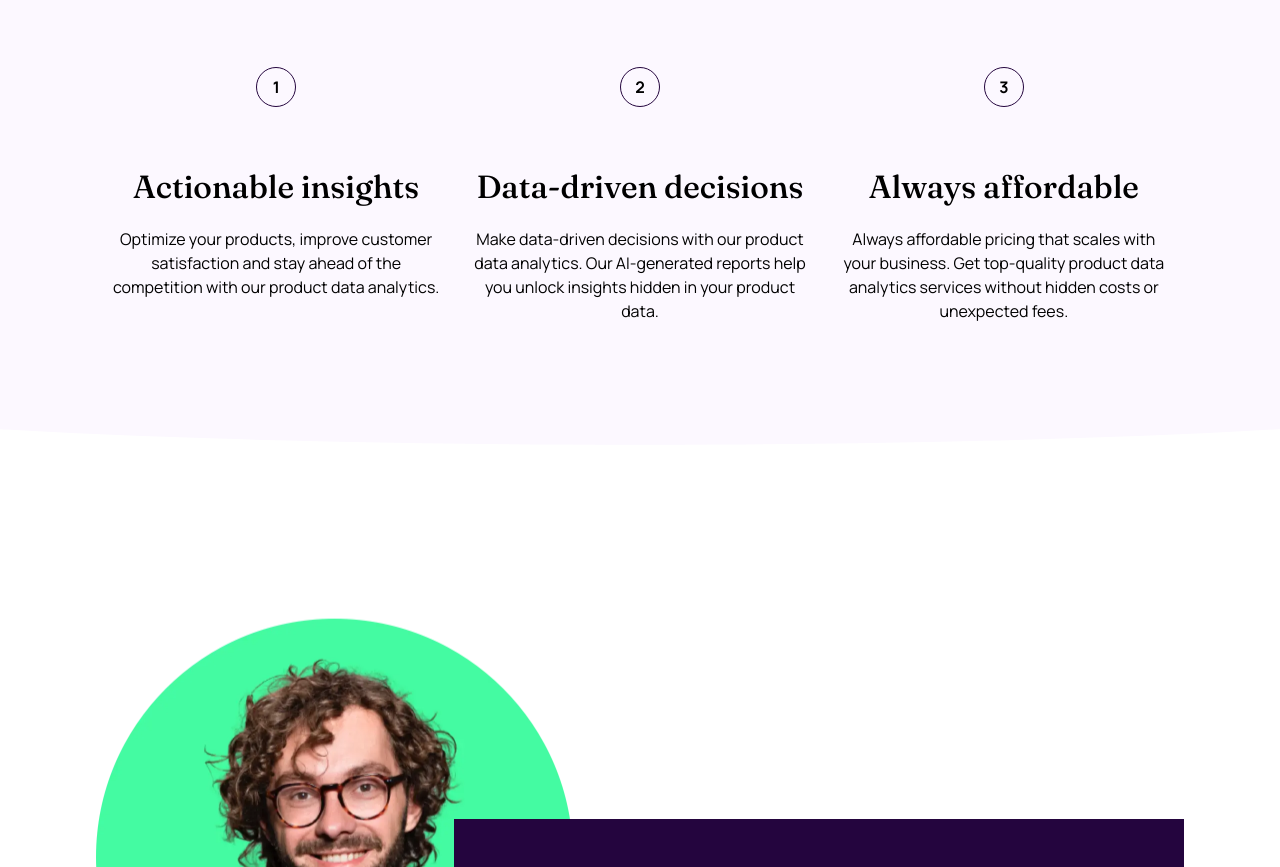
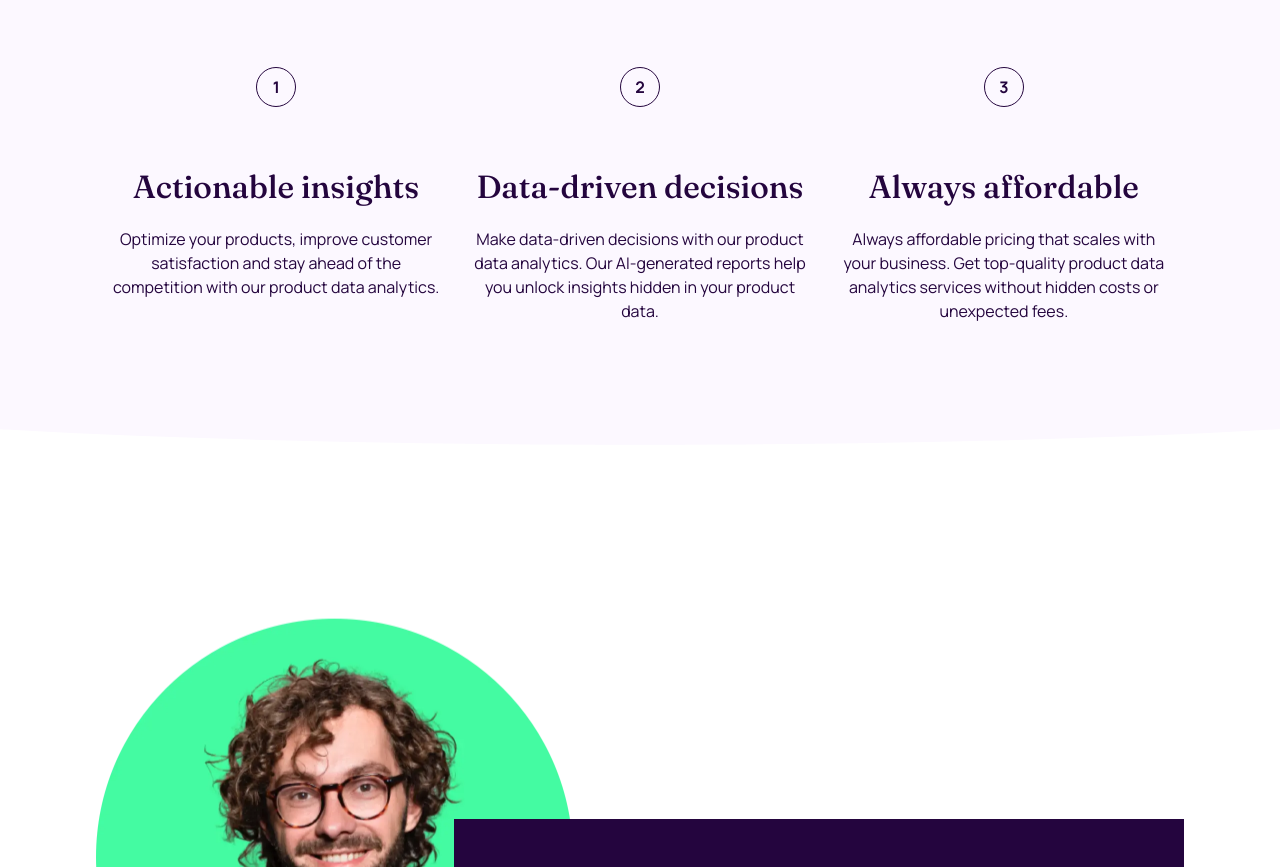
Before and after one commit to gmagnenat/workit-landing-page, a website built with Vite: page index.html in a window 1280 px wide. Shown: the part 944-1811 px from the top of the page. Built offline with nearby package versions, Linux system fonts and the light colour scheme.

Commit message:
Update feaetures__list color

```diff
--- a/scss/main.scss
+++ b/scss/main.scss
@@ -144,6 +144,7 @@ h4 {
   align-items: center;
   gap: 2rem;
   padding: 0;
+  color: $clr-purple-900;
 }
 
 .feature {
```
